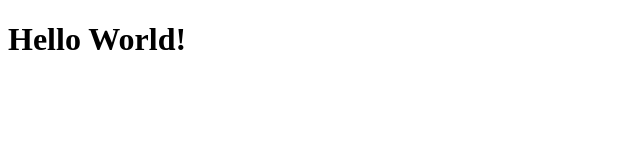
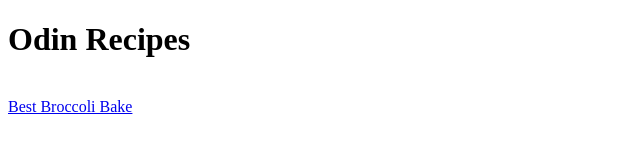
Before and after one commit to MsCeliaM/Odin-recipes, a plain HTML site: page index.html in a window 1280 px wide. Shown: the whole page, without its empty margins (0-640 px from the left). Drawn offline with Linux system fonts and the light colour scheme.

Commit message:
Add link to brocbake.html

```diff
--- a/index.html
+++ b/index.html
@@ -1,11 +1,14 @@
 <!DOCTYPE html>
 <html lang="en">
     <head>
-        <Title>My First Webpage</Title>
+        <Title>Odin Recipes</Title>
         <meta charset="utf-8"/>
     </head>
 
     <body>
-        <h1>Hello World!</h1>
+        <h1>Odin Recipes</h1>
+        <br>
+        <a href="./recipes/brocbake.html">Best Broccoli Bake</a>
+
     </body>
 </html>
```
